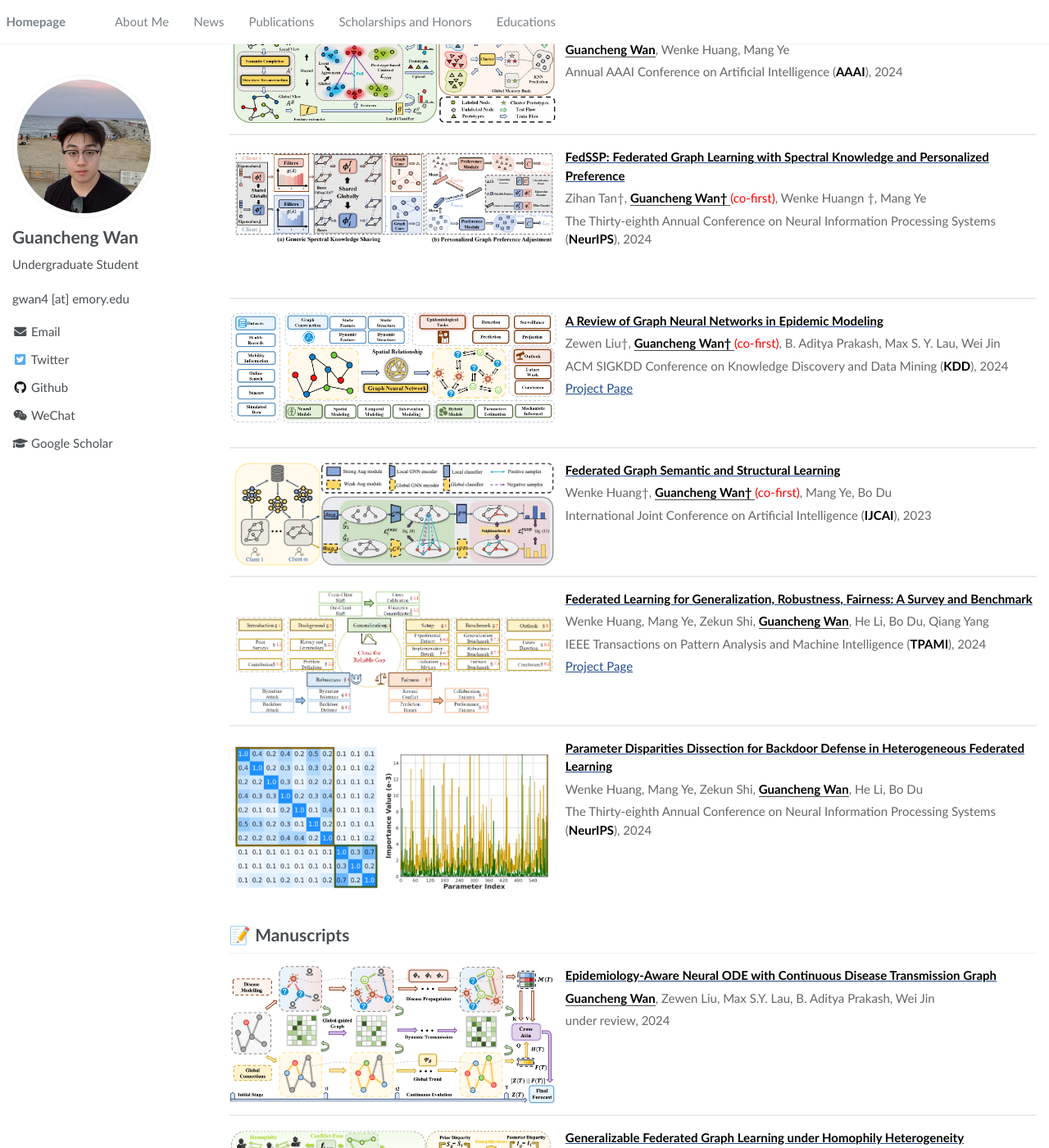
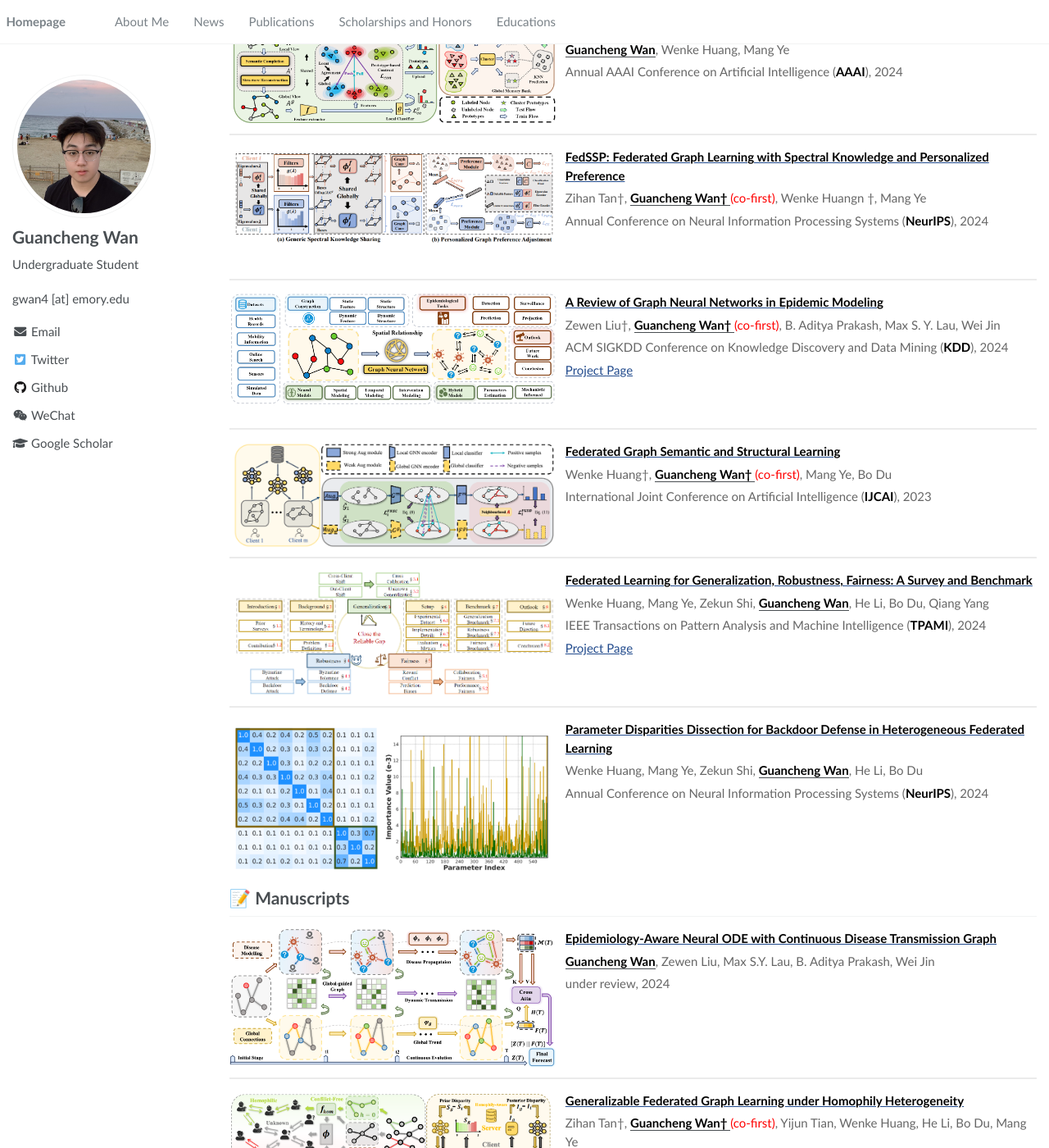
Before and after one commit to SuHui03/guanchengWan.github.io, a Jekyll site: the page built from _pages/about.md, in a window 1280 px wide and 1400 px high, scrolled down 1118 px. Shown: the whole window at 82% size. Built offline with Jekyll 4.4.1, drawn with Linux system fonts in a browser that asks for light colours.

Commit message:
Update about.md

```diff
--- a/_pages/about.md
+++ b/_pages/about.md
@@ -157,7 +157,7 @@ hspace="10" wspace="20" src="../images/FedSSP.png">
 </dt>
   <dd><a href=""><strong>FedSSP: Federated Graph Learning with Spectral Knowledge and Personalized Preference</strong></a></dd>
 <dd>Zihan Tan&dagger;, <strong><u>Guancheng Wan&dagger; </u></strong><span class="co-first">(co-first)</span>, Wenke Huangn &dagger;, Mang Ye</dd>
-<dd>The Thirty-eighth Annual Conference on Neural Information Processing Systems (<strong>NeurIPS</strong>), 2024</dd>
+<dd>Annual Conference on Neural Information Processing Systems (<strong>NeurIPS</strong>), 2024</dd>
 </dl>
 
 
@@ -214,7 +214,7 @@ hspace="10" wspace="20" src="../images/FDCR.png">
 Parameter Disparities Dissection for Backdoor Defense in Heterogeneous Federated Learning</strong></a></dd>
   <dd>Wenke Huang, Mang Ye, Zekun Shi, <strong><u>Guancheng Wan</u></strong>, He Li, Bo Du
   </dd>
-  <dd>The Thirty-eighth Annual Conference on Neural Information Processing Systems (<strong>NeurIPS</strong>), 2024</dd>
+  <dd>Annual Conference on Neural Information Processing Systems (<strong>NeurIPS</strong>), 2024</dd>
 
 </dl>
 
```
